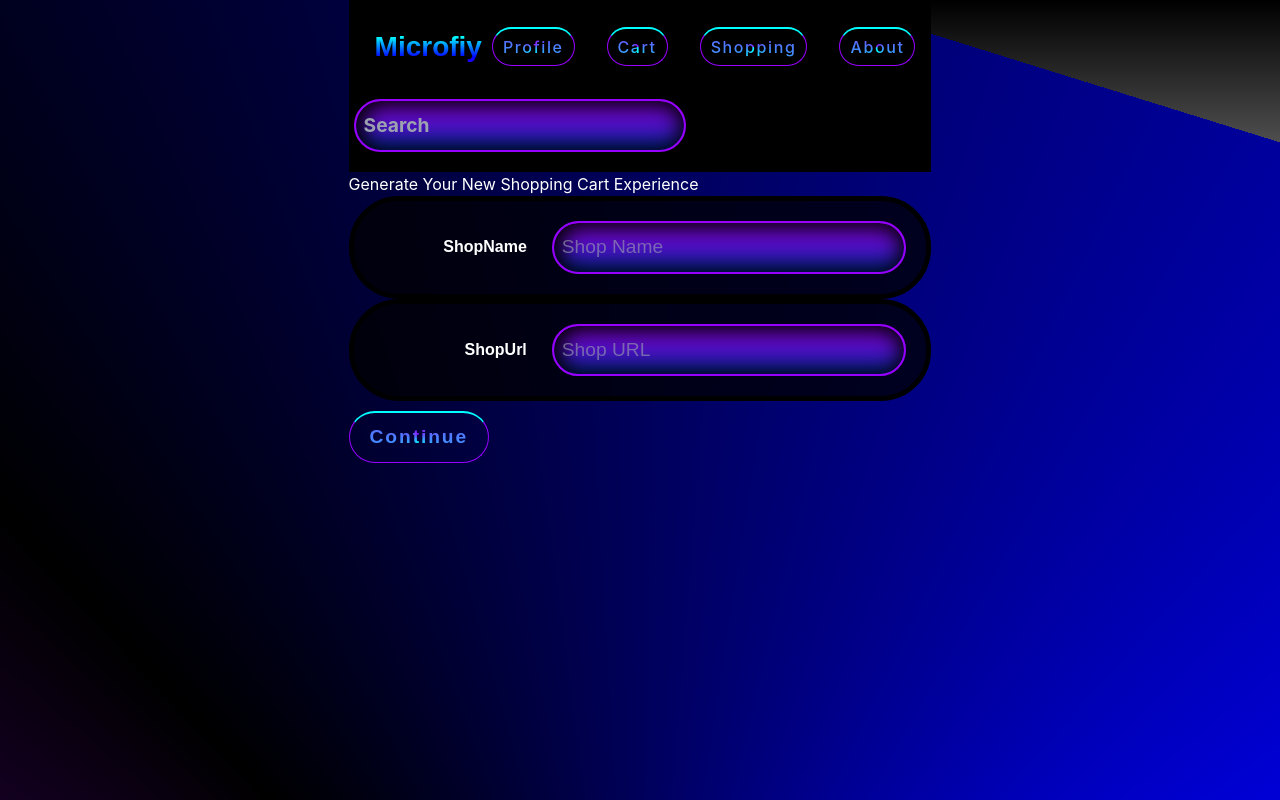
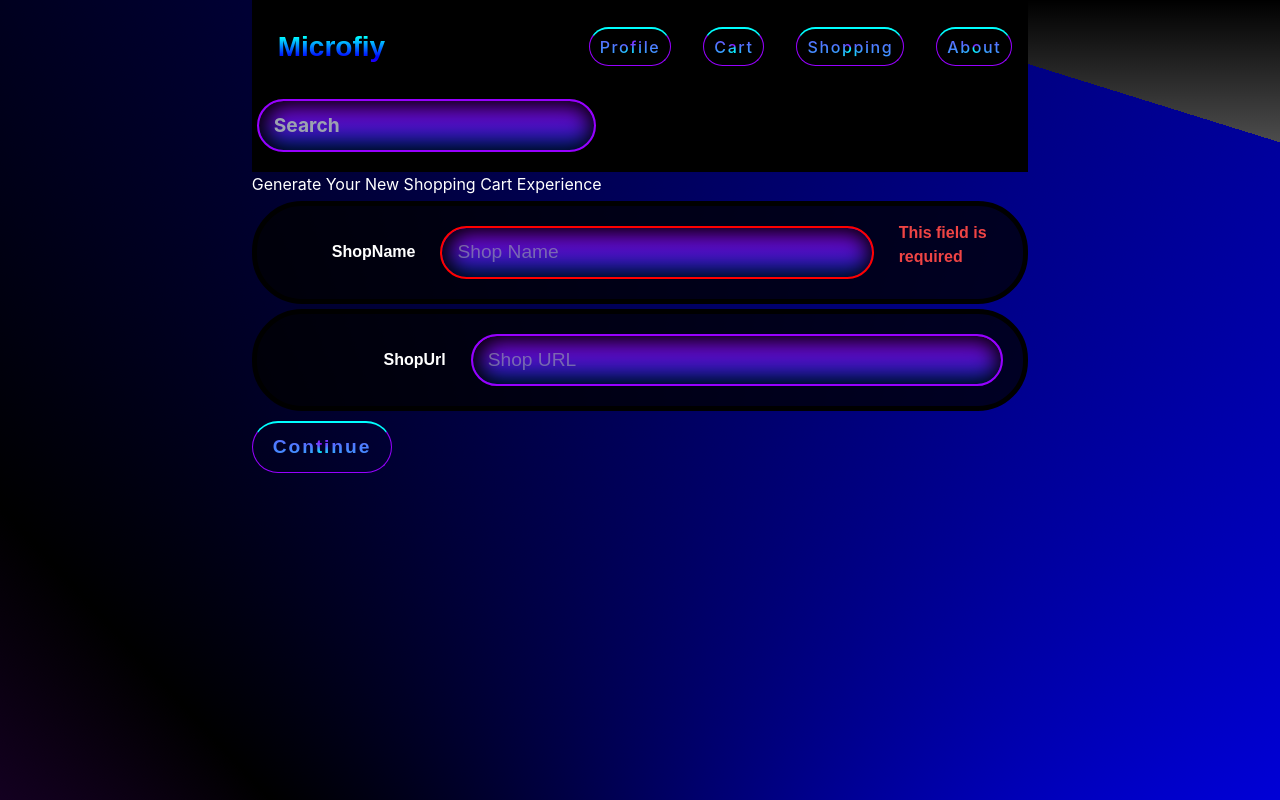
Before and after one commit to trickell/microcart, a Next.js app: page /wizard in a window 1280 px wide. Built offline with nearby package versions, Linux system fonts and the light colour scheme.

Commit message:
- input.js now has validation support by using a validate={['required','fieldhere']} field in the Input - Added required validation for testing to the first wizard field.

```diff
--- a/src/app/components/Input.js
+++ b/src/app/components/Input.js
@@ -1,6 +1,46 @@
+"use client"
 import React from 'react'
 
-const Input = ({ label, type, id, placeholder }) => {
+const Input = ({ label, type, id, placeholder, validate }) => {
+
+  const [query, setQuery] = React.useState(""); // Will hold the state change of each input field value
+  const [error, setError] = React.useState(""); // Will hold the state change of the error field
+
+  // useEffect hook to validate the input field value every 500ms OR change(default)
+  React.useEffect(() => {
+    const timeOutId = setTimeout(() => {
+      // setError(() => error)
+      validateInput(query);
+    }, 500);
+
+    console.log(validate);
+    return () => clearTimeout(timeOutId);
+  }, [query])
+
+  // Validation Methods for different types of inputs
+  let validateInput = () => {
+    // If marked as required validation, will use this validation on input
+    console.log(query.validate);
+    if (validate){
+      // Required Validation for fields marked required
+      if (query.trim() == "" && validate.includes("required")) {
+        setError("This field is required");
+      }
+      // Required Validation for fields marked required (using regex to check for email format)
+      else if (validate.includes("email")) {
+        if (!/^\S+@\S+\.\S+$/i.test(query)) {
+          setError("Please enter a valid email address");
+        } else {
+          setError("");
+        }
+      }
+      // If all fields pass, clear error message
+      else {
+        setError("");
+      }
+    }
+  }
+
   return (
     <div className="flex flex-col w-full gap-2 login">
 
@@ -11,11 +51,14 @@ const Input = ({ label, type, id, placeholder }) => {
         <input
           id={id}
           type={type}
-          className="w-full p-5 font-medium border rounded-md border-slate-300 placeholder:opacity-60"
+          className={`w-full p-5 font-medium border rounded-md border-slate-300 placeholder:opacity-60 ${error? "input-error" : ""}`}
           placeholder={placeholder}
+          onChange={(event) => setQuery(event.target.value)}
+          value={query}
+          validate={validate}
         />
+        <span className={`text-red-500 ${error? "block" : "hidden"} px-5`}>{error}</span>
       </div>
-
     </div>
   )
 }
--- a/src/app/index.css
+++ b/src/app/index.css
@@ -96,6 +96,7 @@ body {
     background-image: linear-gradient(#9700ff, transparent);
     display: flex;
     padding: 10px 8px;
+    padding-left: 15px;
     margin:5px;
     border-radius: 50px;
     color: #ddd;
@@ -104,6 +105,7 @@ body {
     box-shadow: inset 2px 3px 20px 5px #000000;
     border: 2px solid #9700ff;
   }
+  .input-error{ border: 2px solid red !important; }
 
   /* Wizard page alignment for labels */
   #wizard label {
@@ -307,6 +309,7 @@ body {
     display: flex;
     flex-direction: row;
   }
+  form#wizard .login { margin: 5px 0px; }
 
 
   a,
@@ -487,3 +490,9 @@ body {
 
     max-width: 250px;
   }
+
+
+  /** Text Shadow **/
+  .text-shadow {
+    text-shadow: 2px 2px 2px #000000;
+  }
--- a/src/app/wizard/page.js
+++ b/src/app/wizard/page.js
@@ -8,7 +8,7 @@ export default function Wizard() {
             <h1>Generate Your New Shopping Cart Experience</h1>
             <form className="flex gap-4 flex-col cabinfont" id="wizard">
                 <div id="first">
-                    <Input label="shopName" type="text" id="shop-name" placeholder="Shop Name" />
+                    <Input label="shopName" type="text" id="shop-name" placeholder="Shop Name" validate={['required']} />
                     <Input label="shopUrl" type="text" id="shop-url" placeholder="Shop URL" />
                     <BtnType type="next" showID="page2" hideID="first" />
                 </div>
@@ -31,12 +31,14 @@ export default function Wizard() {
                     </div>
                 </div>
                 <div id="page4" className="hidden">
-                    <label htmlFor="wz_products" className="px-8 py-3 m-10 bg-slate-900 rounded-xl box-shadow-xl hover:cursor-pointer">
-                        Upload Products CSV File
-                    </label>
-                    <input className="opacity-0" type="file" id="wz_products" accept=".csv"></input>
+                    <div className="flex flex-row gap-4 my-5">
+                        <label htmlFor="wz_products" className="flex px-8 py-3 bg-slate-900 rounded-xl box-shadow-xl hover:cursor-pointer">
+                            Upload Products CSV
+                        </label>
+                        <input className="opacity-0" type="file" id="wz_products" accept=".csv"></input>
+                    </div>
                     <div className="flex flex-row justify-self">
-                        <a href="#" download="products.csv">Download Template Products CSV</a>
+                        <a className="px-10 text-blue-500 text-shadow underline font-light pb-5" href="#" download="products.csv">Download Template Products CSV</a>
                         <span>Please use the CSV template making sure to include all required values.</span>
                     </div>
                     <div className="flex flex-row">
```
